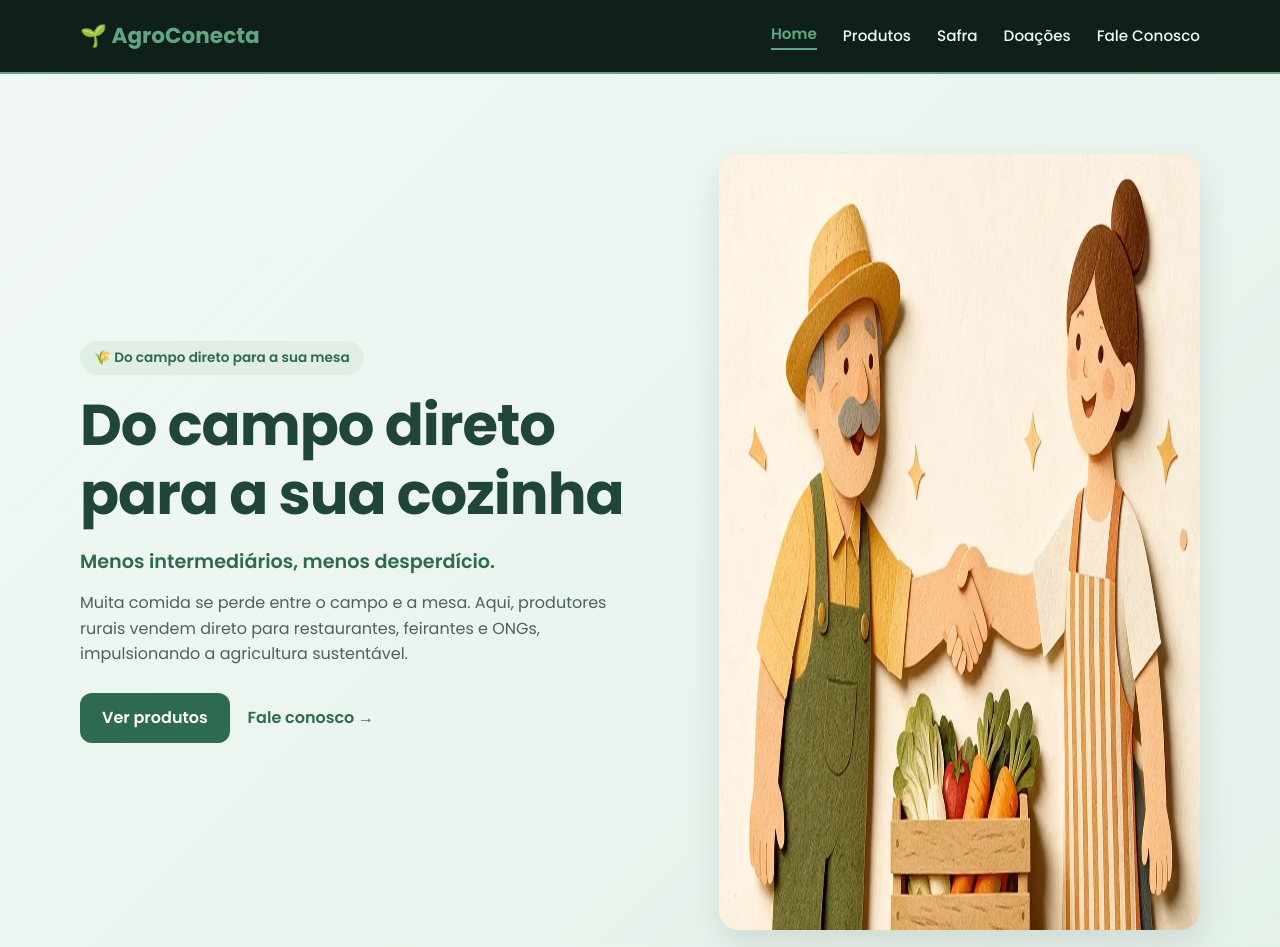
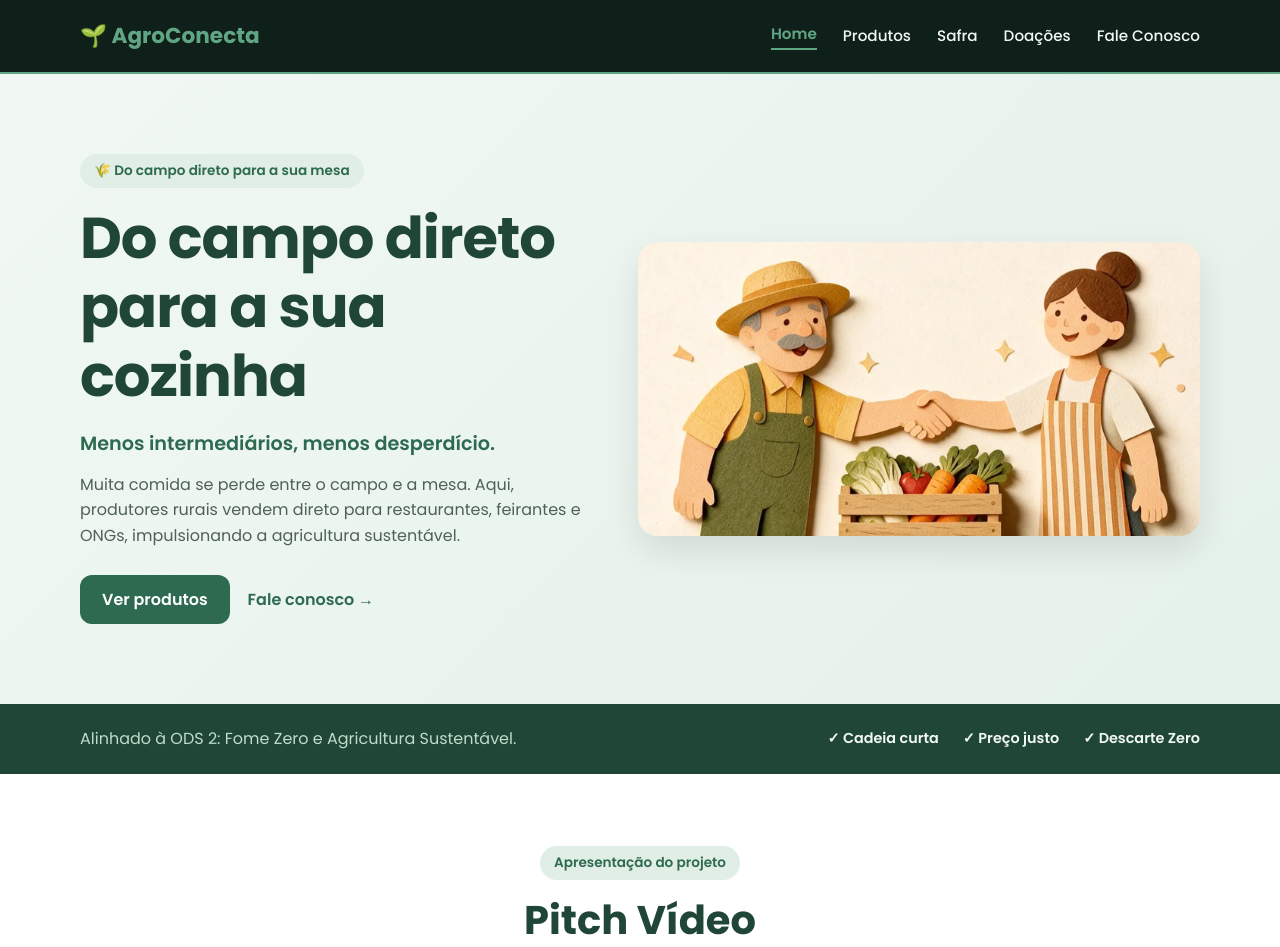
Before and after one commit to paulohenriqueleite/agroconecta, a plain HTML site: page index.html in a window 1280 px wide. Shown: the top 947 px of the page. Drawn offline with Linux system fonts and the light colour scheme.

Commit message:
Adjust image and hero content styles in CSS

```diff
--- a/css/style.css
+++ b/css/style.css
@@ -45,7 +45,7 @@ body {
 main { flex: 1; }
 
 a { color: inherit; text-decoration: none; }
-img { max-width: 100%; display: block; }
+img { max-width: 100%; height: auto; display: block; }
 ul { list-style: none; }
 
 h1, h2, h3 { line-height: 1.2; color: var(--green-deep); }
@@ -146,7 +146,7 @@ section { padding: 72px 0; }
 
 /* Hero da Home */
 .hero { padding: 80px 0; background: linear-gradient(135deg, var(--cream), #E4F1E9); }
-.hero-conteudo { display: grid; grid-template-columns: 1.1fr 0.9fr; align-items: center; gap: 50px; }
+.hero-conteudo { display: grid; grid-template-columns: 1fr 1.1fr; align-items: center; gap: 48px; }
 .hero-destaque { font-size: 1.2rem; font-weight: 600; color: var(--green); margin-bottom: 12px; }
 .hero-texto { color: var(--gray); margin-bottom: 26px; max-width: 560px; }
 .hero-botoes { display: flex; flex-wrap: wrap; align-items: center; gap: 14px; }
```
